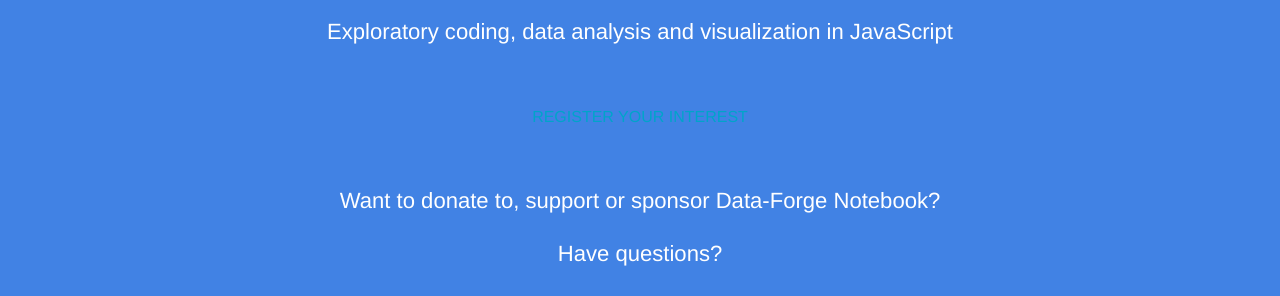
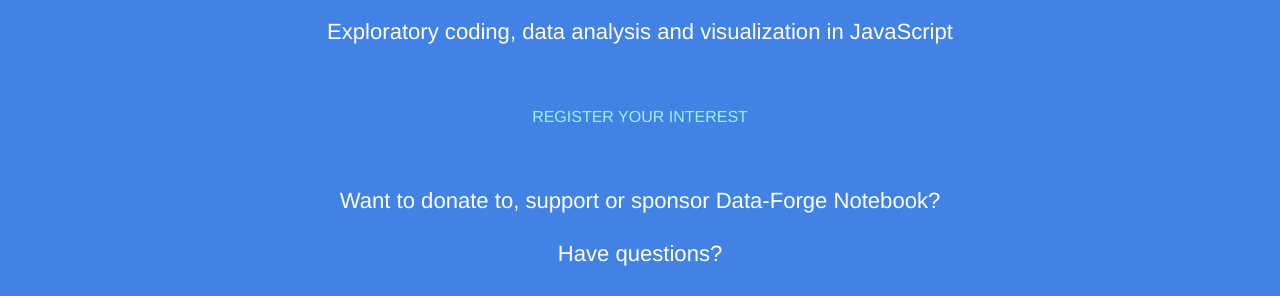
Before and after one commit to ashleydavis/data-forge-notebook-landing-page, a Jekyll site: the page built from index.html, in a window 1280 px wide. Shown: the part 4702-4998 px from the top of the page. Built offline with Jekyll 4.4.1, drawn with Linux system fonts in a browser that asks for light colours; the list of posts is cut into pages by our own code.

Commit message:
Fixed link color.

```diff
--- a/index.html
+++ b/index.html
@@ -250,7 +250,7 @@
                     <img src="/images/logo.png" alt="logo">
             </div>
             <p class="subtext">Exploratory coding, data analysis and visualization in JavaScript</p>
-            <div class="cta button alt"><a target="_blank" href="http://eepurl.com/dyb9dn">REGISTER YOUR INTEREST</a></div>
+            <div class="cta button alt"><a target="_blank" style="color: #A4EDFF;" href="http://eepurl.com/dyb9dn">REGISTER YOUR INTEREST</a></div>
             <p style="color: white;">Want to donate to, support or sponsor Data-Forge Notebook?</p>
             <p style="color: white;">Have questions?</p>
             <p style="color: white;">Please email me on ashley@codecapers.com.au</p>
```
